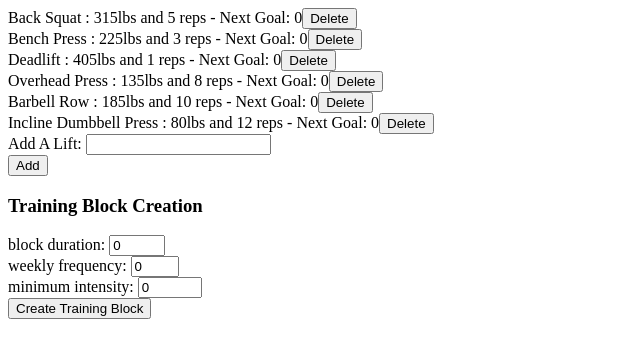
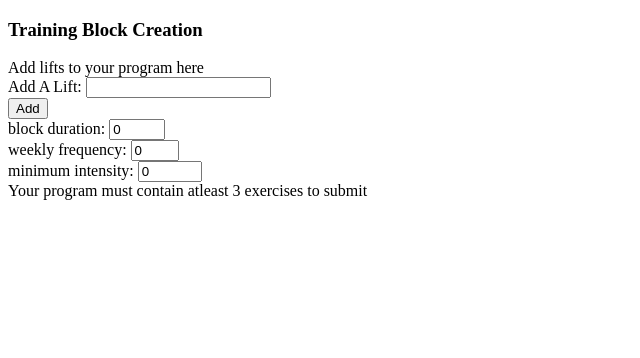
Before and after one commit to EmanAziz87/SBDexpert, a React (Vite) app: page / in a window 1280 px wide. Shown: the top 358 px of the page, without its empty margins (0-640 px from the left). Built offline with nearby package versions, Linux system fonts and the light colour scheme.

Commit message:
changed state to handle initial null values on first render. adjusted all code to handle this initial null value. moved some jsx around. No duplicates allowed when adding a lift

```diff
--- a/src/App.tsx
+++ b/src/App.tsx
@@ -136,17 +136,17 @@ const mockLifts: LiftInfo[] = [
 ];
 
 function App() {
-  const [lifts, setLifts] = useState<LiftInfo[]>(mockLifts);
-  const [selectedLift, setSelectedLift] = useState<LiftInfo>(lifts[0]);
-  const [newGoal, setNewGoal] = useState<number>(
-    selectedLift.personalRecord.weightInPounds
-  );
+  const [lifts, setLifts] = useState<LiftInfo[] | null>(null);
+  const [selectedLift, setSelectedLift] = useState<LiftInfo | null>(null);
+  // const [newGoal, setNewGoal] = useState<number>(
+  //   selectedLift.personalRecord.weightInPounds
+  // );
   const [newTrainingBlock, setNewTrainingBlock] = useState<TrainingBlockObj>({
     trainingBlockWeeks: 0,
     weeklyFrequency: 0,
     minimumIntensity: 0,
   });
-  const [program, setProgram] = useState<ProgramDetails[]>([]);
+  const [program, setProgram] = useState<ProgramDetails[] | null>(null);
   const [newLift, setNewLift] = useState<string>("");
 
   // const handleGoalChange = (e: React.SyntheticEvent<HTMLInputElement>) => {
@@ -241,7 +241,9 @@ function App() {
   };
 
   const handleDeleteLift = (currentLift: LiftInfo) => {
-    setLifts([...lifts.filter((lift) => lift.id !== currentLift.id)]);
+    if (lifts) {
+      setLifts([...lifts.filter((lift) => lift.id !== currentLift.id)]);
+    }
   };
 
   const handleAddLift = (e: React.SyntheticEvent<HTMLInputElement>) => {
@@ -252,41 +254,24 @@ function App() {
     e: React.SyntheticEvent<HTMLFormElement>
   ) => {
     e.preventDefault();
+    const duplicateFound = lifts?.find((lift) => lift.name === newLift);
+
+    if (duplicateFound) {
+      window.alert("That lift already exists");
+      return;
+    }
     const newLiftObject = {
-      id: lifts.length + 1,
+      id: lifts ? lifts.length + 1 : 1,
       name: newLift,
       personalRecord: { weightInPounds: 0, reps: 0, currentGoal: 0 },
     };
-    setLifts([...lifts, newLiftObject]);
+    const newLiftsArray = lifts ? [...lifts, newLiftObject] : [newLiftObject];
+    setLifts(newLiftsArray);
+    setNewLift("");
   };
 
   return (
     <>
-      {lifts.map((lift) => (
-        <div key={lift.name}>
-          <span>
-            {lift.name} : {lift.personalRecord.weightInPounds}lbs and{" "}
-            {lift.personalRecord.reps} reps - Next Goal:{" "}
-            {lift.personalRecord.currentGoal}
-          </span>
-          <button onClick={(e) => handleDeleteLift(lift)}>Delete</button>
-          <br />
-        </div>
-      ))}
-      <form onSubmit={(e) => handleAddLiftSubmission(e)}>
-        <div>
-          <label htmlFor="new-lift-text-input">Add A Lift: </label>
-          <input
-            id="new-lift-text-input"
-            value={newLift}
-            onChange={(e) => {
-              handleAddLift(e);
-            }}
-            type="text"
-          />
-        </div>
-        <button type="submit">Add</button>
-      </form>
       {/* <form action="" onSubmit={handleNewGoalSubmission}>
         <select
           name="lifts"
@@ -308,10 +293,37 @@ function App() {
         )}
         <button type="submit">Add New Goal</button>
       </form> */}
-      {program.map((week) => {
-        return <div key={week.week}>Week {week.week}</div>;
-      })}
+
       <h3>Training Block Creation</h3>
+      {lifts && lifts.length > 0 ? (
+        lifts.map((lift) => (
+          <div key={lift.name}>
+            <span>
+              {lift.name} : {lift.personalRecord.weightInPounds}lbs and{" "}
+              {lift.personalRecord.reps} reps - Next Goal:{" "}
+              {lift.personalRecord.currentGoal}
+            </span>
+            <button onClick={(e) => handleDeleteLift(lift)}>Delete</button>
+            <br />
+          </div>
+        ))
+      ) : (
+        <div>Add lifts to your program here</div>
+      )}
+      <form onSubmit={(e) => handleAddLiftSubmission(e)}>
+        <div>
+          <label htmlFor="new-lift-text-input">Add A Lift: </label>
+          <input
+            id="new-lift-text-input"
+            value={newLift}
+            onChange={(e) => {
+              handleAddLift(e);
+            }}
+            type="text"
+          />
+        </div>
+        <button type="submit">Add</button>
+      </form>
       <form action="" onSubmit={(e) => handleTrainingProgramSubmission(e)}>
         <div>
           <label htmlFor="block-duration-input">block duration: </label>
@@ -346,8 +358,21 @@ function App() {
             max={100}
           />
         </div>
-        <button type="submit">Create Training Block</button>
+        {lifts && lifts.length > 2 ? (
+          <button type="submit">Create Training Block</button>
+        ) : (
+          <div>Your program must contain atleast 3 exercises to submit</div>
+        )}
       </form>
+      {program &&
+        program.map((week) => {
+          return (
+            <div key={week.week}>
+              {" "}
+              <button> Week {week.week}</button>
+            </div>
+          );
+        })}
     </>
   );
 }
```
